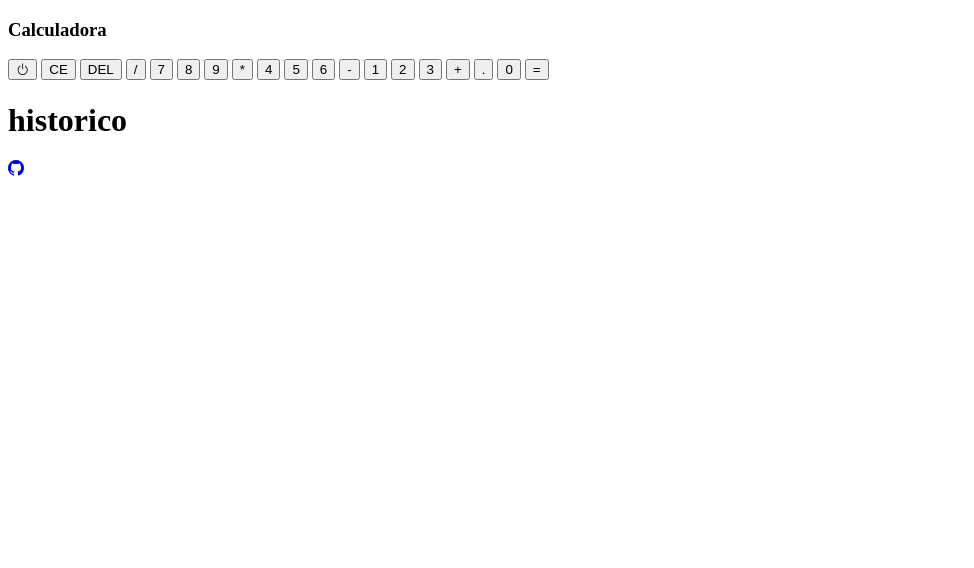
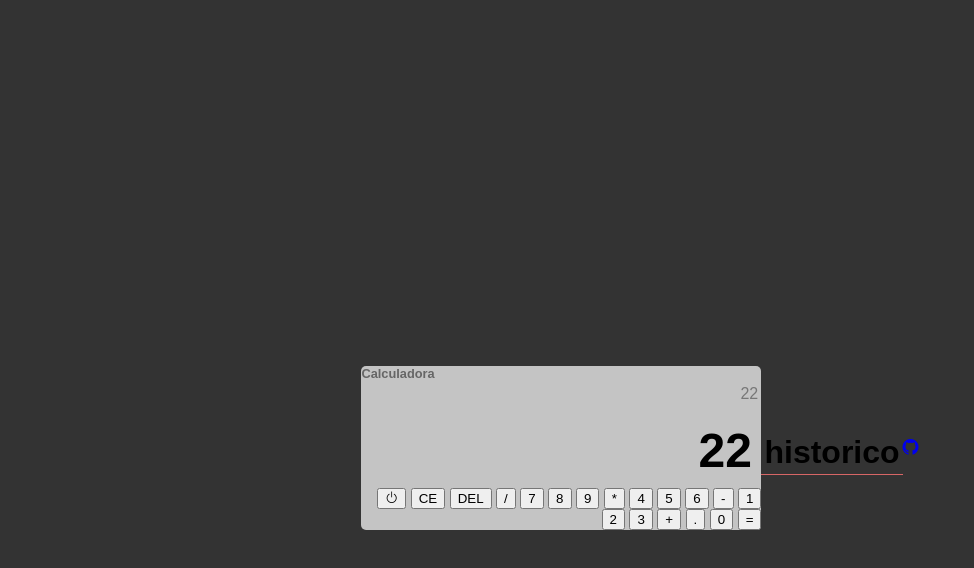
Before and after one commit to EzequielSantos26/stackx_projeto_calculadora, a plain HTML site: page index.html in a window 1280 px wide. Shown: the whole page, without its empty margins (0-974 px from the left). Drawn offline with nearby package versions, Linux system fonts and the light colour scheme.

Commit message:
css parte 1

```diff
--- a/assets/css/style.css
+++ b/assets/css/style.css
@@ -0,0 +1,81 @@
+* {
+    margin: 0;
+    padding: border-box;
+    font-family: Arial,Helvetica, sans-serif;
+
+}
+:root {
+	--color-ffffff: #ffffff;
+	--color-f3f3f3: #f3f3f3;
+	--color-dbdbdb: #dbdbdb;
+	--color-c4c4c4: #c4c4c4;
+	--color-bababa: #bababa;
+	--color-666666: #666666;
+	--color-777777: #777777;
+	--color-999999: #999999;
+	--color-adff2f: #adff2f;
+	--color-75a5cb: #75a5cb;
+	--color-3a91d8: #3a91d8;
+	--color-ecd2d2: #ecd2d2;
+	--color-e7a1a1: #e7a1a1;
+	--color-d76666: #d76666;
+	--color-ff0000: #ff0000;
+	--color-333333: #333333;
+	--color-000000: #000000;
+}
+
+
+body {
+    background-color: var(--color-333333);
+    display: flex;
+    align-items: center;
+    justify-content: center;
+    padding: 3em;
+    height: 100vh;
+}
+header{
+    border-bottom: 1px solid var(--color-d76666);
+margin-top: 15px;
+margin-bottom: 5px;
+padding: 3px 3px;
+
+}
+.class-container {
+display: flex;
+align-items: center;
+justify-content: center;
+max-width: 100%;
+}
+#id-calculator{
+    width: 400px;
+    padding: 0.5;
+    background-color: var(--color-c4c4c4);
+    color: var(--color-000000);
+    display: flex;
+    flex-direction: column;
+    border-radius: 5px;
+    border: 1px;
+}
+#id-calculator h3 {
+    font-size: 0.8em;
+    font-weight: 600;
+    color: var(--color-666666)
+    ;
+}
+#id-operations {
+    text-align: right;
+}
+#id-previous-operation {
+color: var(--color-777777);
+padding: 0.2em;
+overflow-wrap: break-word;
+min-height: 1.6em;
+}
+#id-current-operation{
+    min-height: 1.5;
+    font-size: 3em;
+    font-weight: 700;
+    padding: 0.2em;
+    overflow-wrap: break-word;
+
+}
--- a/index.html
+++ b/index.html
@@ -18,8 +18,8 @@
     <div id="id-calculator">
       <h3> Calculadora</h3>
       <div id="id-operations">
-        <div id="id-previous-operation" data-previous-operation></div>
-        <div id="id-current-operation" data-previous-operation></div>
+        <div id="id-previous-operation" data-previous-operation>22</div>
+        <div id="id-current-operation" data-previous-operation>22</div>
         <div id="id-buttons-container">
           <button data-power id="id-on">
             <i class="bi bi-power"></i>
@@ -58,7 +58,7 @@
       <header> <h1>historico</h1></header>
     </div data-result-data-container class-result-data-container></div>
   </div>
-  <a href="https://github.com/EzequielSantos26" class="class-github" target= blank rel="external">
+  <a href="https://github.com/EzequielSantos26/stackx_projeto_calculadora/tree/main" class="class-github" target= blank rel="external">
     <i class= "bi bi-github"></i>
   </a>
 </body>
```
